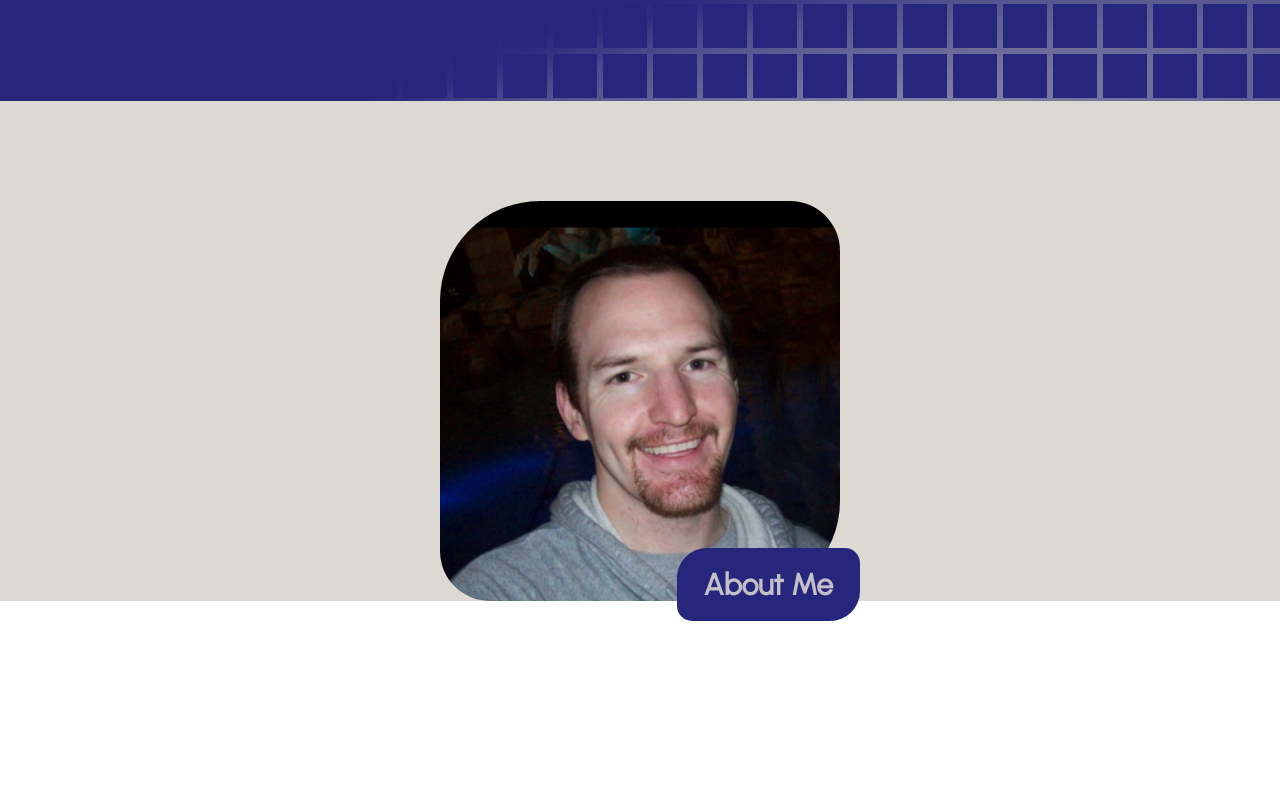
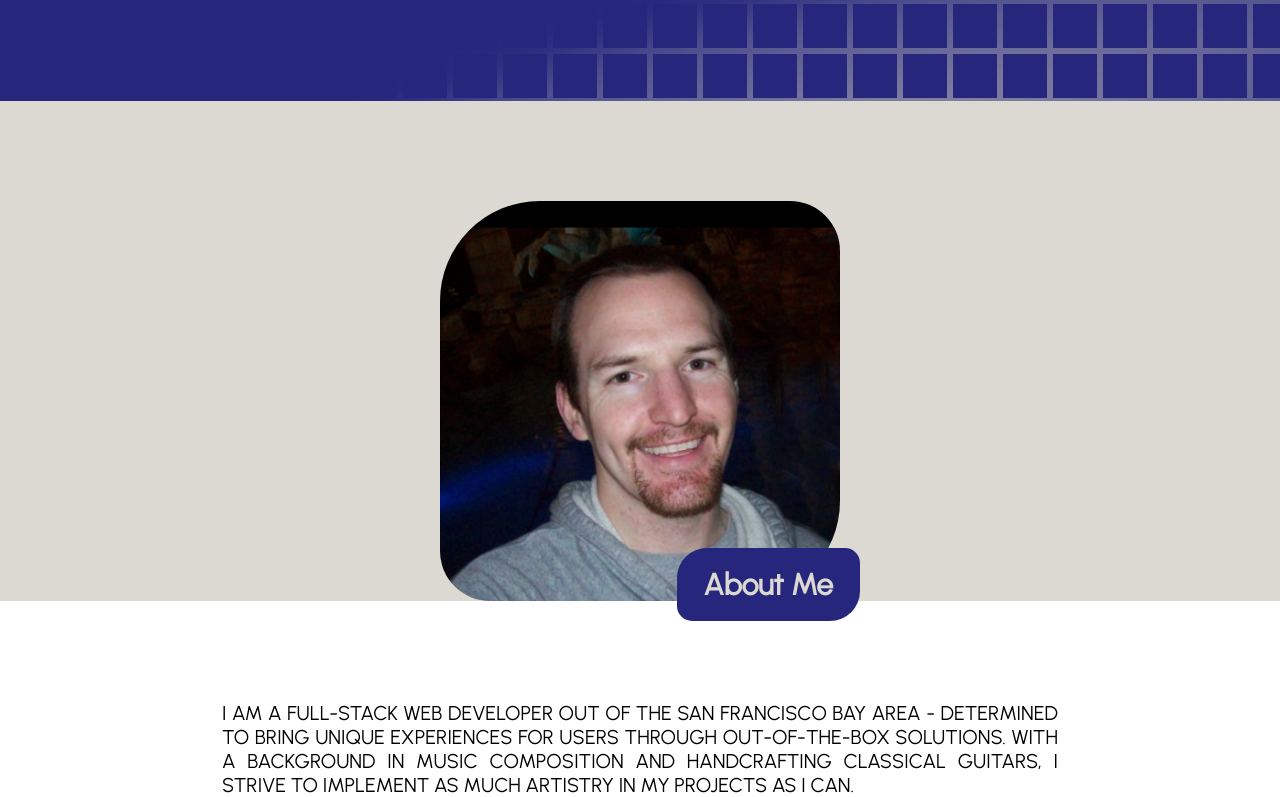
Before and after one commit to TheTeck/Portfolio3, a React (Create React App) app: page / in a window 1280 px wide. Shown: the part 199-996 px from the top of the page. Before the commit the page ends 820 px from the top, so only its background shows below. Built offline with nearby package versions, Linux system fonts and the light colour scheme.

Commit message:
Add a reusable Paragraph component and use for about me info and wrap it and the profile image in a flex div that toggles direction dependent upon width of screen

```diff
--- /dev/null
+++ b/src/Components/Paragraph/Paragraph.jsx
@@ -0,0 +1,11 @@
+import React from 'react';
+
+import './Paragraph.scss';
+
+export default function Paragraph (props) {
+    return (
+        <div className="paragraph-container">
+            {props.children}
+        </div>
+    )
+}
--- /dev/null
+++ b/src/Components/Paragraph/Paragraph.scss
@@ -0,0 +1,10 @@
+@import "../../Scss/colors";
+@import "../../Scss/fonts";
+
+.paragraph-container {
+  margin: 0 30px;
+  text-align: justify;
+  color: $text-dark;
+  font-size: $medium-text;
+  font-family: $primary-font;
+}
--- a/src/Components/ProfileImage/ProfileImage.scss
+++ b/src/Components/ProfileImage/ProfileImage.scss
@@ -5,6 +5,7 @@
   height: 100%;
   width: 400px;
   position: relative;
+  margin-bottom: 100px;
 }
 
 .profileimage-container {
@@ -35,7 +36,7 @@
 .image-label {
   position: absolute;
   background-color: $primary-color;
-  color: $text-light;
+  color: $secondary-color;
   font-size: $big-text;
   font-weight: 700;
   font-family: $primary-font;
--- a/src/Pages/HomePage/HomePage.jsx
+++ b/src/Pages/HomePage/HomePage.jsx
@@ -3,6 +3,7 @@ import React from 'react';
 import Banner from '../../Components/Banner/Banner';
 import ContentContainer from '../../Components/ContentContainer/ContentContainer';
 import ProfileImage from '../../Components/ProfileImage/ProfileImage';
+import Paragraph from '../../Components/Paragraph/Paragraph';
 import './HomePage.scss';
 
 export default function HomePage (props) {
@@ -10,7 +11,12 @@ export default function HomePage (props) {
         <div classname="homepage-container">
             <Banner />
             <ContentContainer>
-                <ProfileImage />
+                <div className="profile-wrapper">
+                    <ProfileImage />
+                    <Paragraph>
+                        I AM A FULL-STACK WEB DEVELOPER OUT OF THE SAN FRANCISCO BAY AREA - DETERMINED TO BRING UNIQUE EXPERIENCES FOR USERS THROUGH OUT-OF-THE-BOX SOLUTIONS. WITH A BACKGROUND IN MUSIC COMPOSITION AND HANDCRAFTING CLASSICAL GUITARS, I STRIVE TO IMPLEMENT AS MUCH ARTISTRY IN MY PROJECTS AS I CAN.
+                    </Paragraph>
+                </div>
             </ContentContainer>
         </div>
     )
--- a/src/Pages/HomePage/HomePage.scss
+++ b/src/Pages/HomePage/HomePage.scss
@@ -5,3 +5,22 @@
   width: 100%;
   height: 100%;
 }
+
+.profile-wrapper {
+  position: relative;
+  height: 100%;
+  width: 100%;
+  display: -webkit-box;
+  display: -ms-flexbox;
+  display: -webkit-flex;
+  display: flex;
+  flex-direction: column;
+  align-items: center;
+}
+
+@media screen and (min-width: 1500px) {
+  .profile-wrapper {
+    flex-direction: row;
+    gap: 50px;
+  }
+}
```
